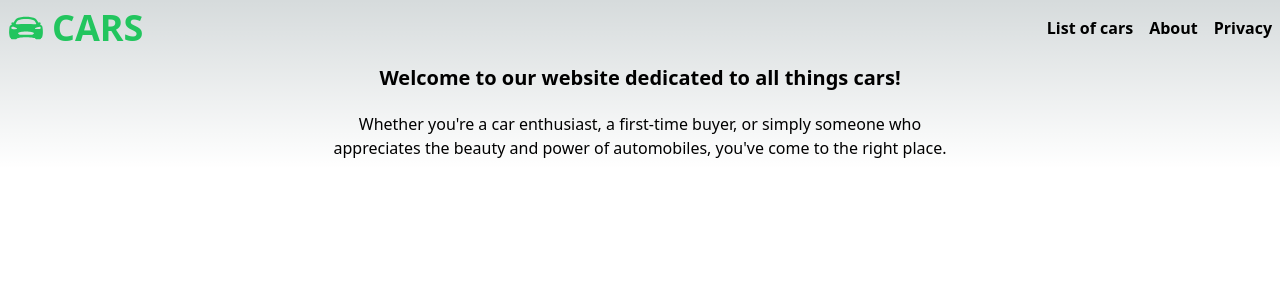
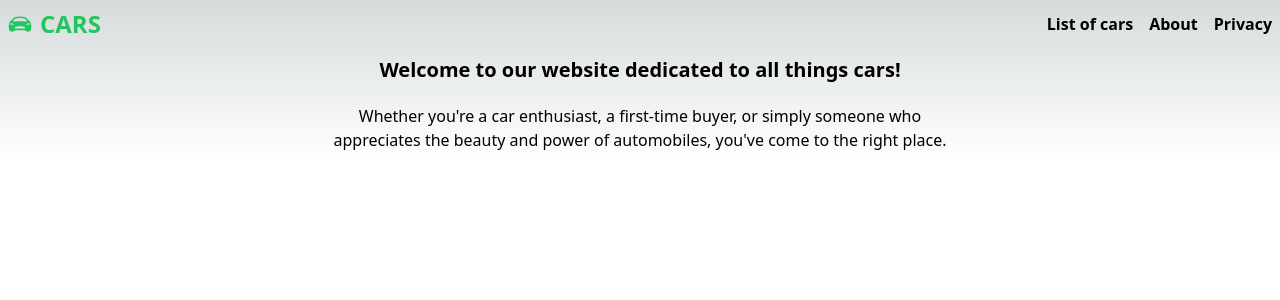
Before and after one commit to maciejbaba/nextjs-app, a Next.js app: page / in a window 1280 px wide. Shown: the top 300 px of the page. Built offline with nearby package versions, Linux system fonts and the light colour scheme.

Commit message:
change font size

```diff
--- a/app/layout.tsx
+++ b/app/layout.tsx
@@ -17,7 +17,7 @@ export default function RootLayout({
       <body>
         <header>
           <div className="flex w-full justify-between p-2 font-bold">
-            <p className="flex text-green-500 gap-2 text-4xl items-center uppercase">
+            <p className="flex text-green-500 gap-2 text-2xl items-center uppercase">
               <IoCarSport />
               <span>Cars</span>
             </p>
```
